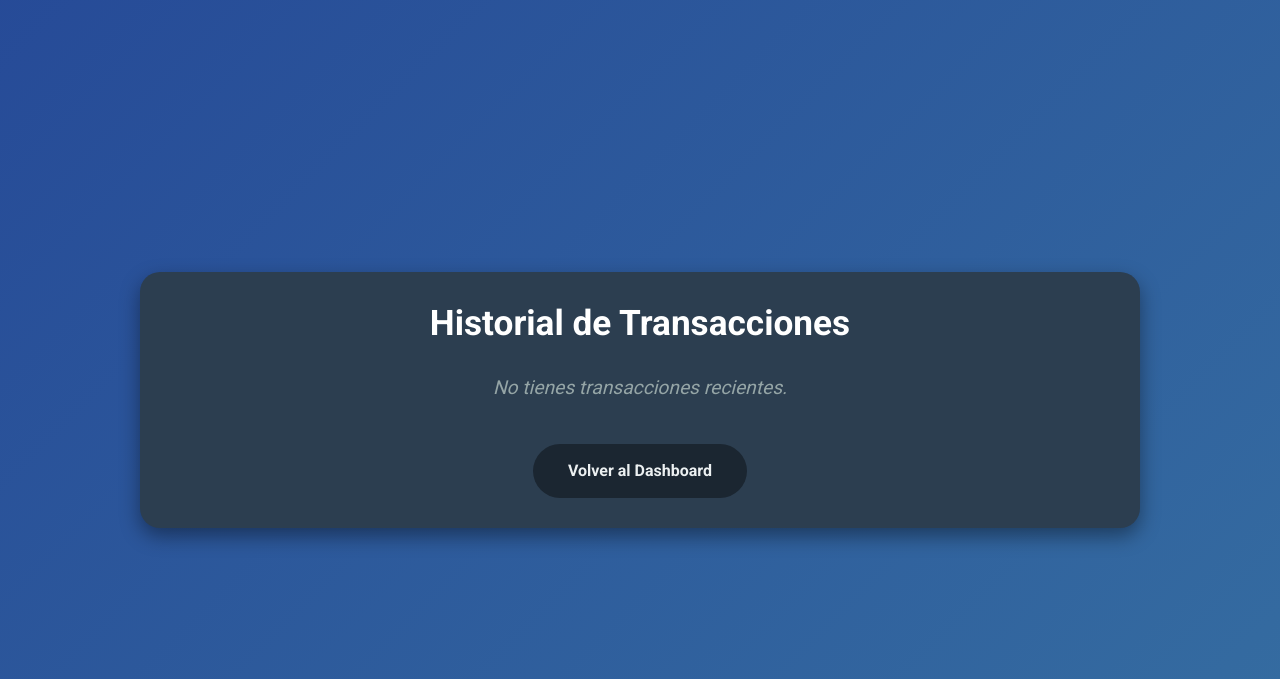
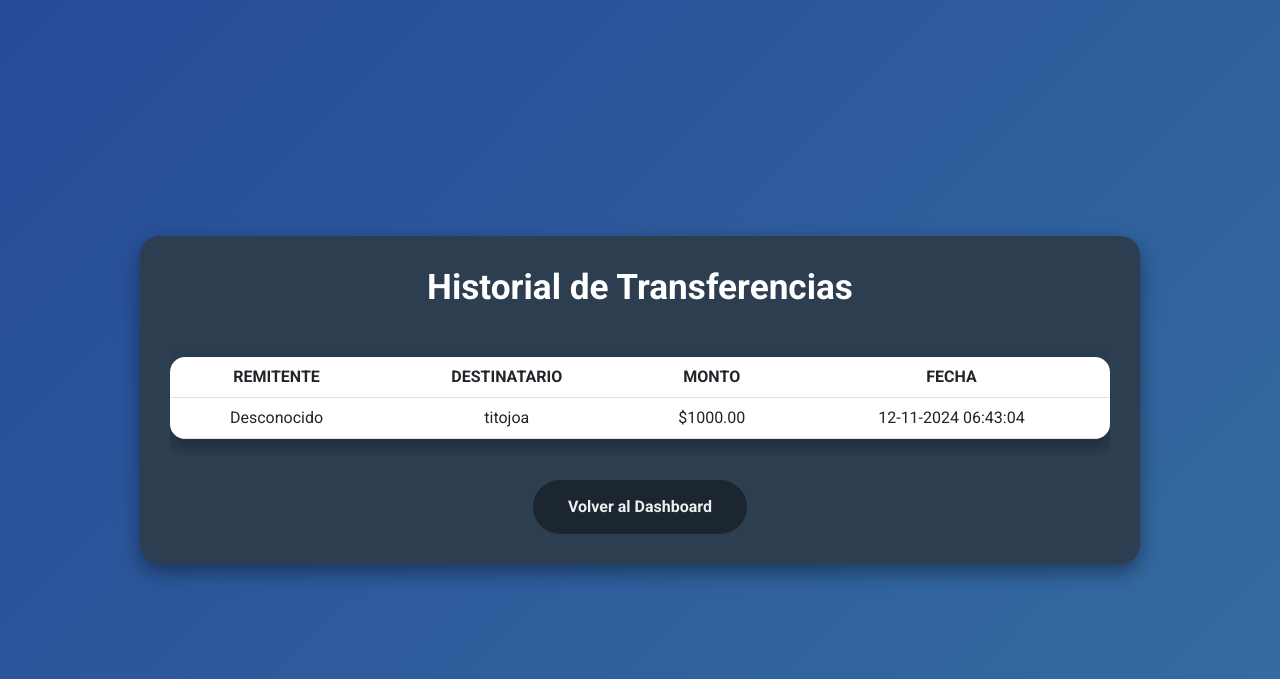
Before and after one commit to tittojoa21/billetera-TUP, a Flask app: page /transfer_history in a window 1280 px wide. Shown: the top 679 px of the page. Run offline with Flask 3, Linux system fonts and the light colour scheme; a user stored in the database is signed in.

Commit message:
cambio history

```diff
--- a/templates/transfer_history.html
+++ b/templates/transfer_history.html
@@ -4,7 +4,7 @@
 <head>
     <meta charset="UTF-8">
     <meta name="viewport" content="width=device-width, initial-scale=1.0">
-    <title>Historial de Transacciones - Billetera TUP</title>
+    <title>Historial de Transferencias - Billetera TUP</title>
     <link href="https://cdn.jsdelivr.net/npm/bootstrap@5.3.0/dist/css/bootstrap.min.css" rel="stylesheet">
     <link href="https://fonts.googleapis.com/css2?family=Roboto:wght@400;700&display=swap" rel="stylesheet">
     <link rel="stylesheet" href="https://cdn.jsdelivr.net/npm/bootstrap-icons/font/bootstrap-icons.css">
@@ -180,50 +180,46 @@
 
 <body>
     <div class="container">
-        <h1>Historial de Transacciones</h1>
+        <h1>Historial de Transferencias</h1>
 
-        <!-- Tabla de transacciones -->
-        {% if transactions %}
+        <!-- Tabla de transferencias -->
+        {% if transfers %}
         <div class="table-responsive">
             <table class="table table-hover mt-4 align-middle">
                 <thead>
                     <tr>
-                        <th>Tipo</th>
                         <th>Remitente</th>
-                        <th>Destino</th>
+                        <th>Destinatario</th>
                         <th>Monto</th>
                         <th>Fecha</th>
                     </tr>
                 </thead>
                 <tbody>
-                    {% for transaction in transactions %}
+                    {% for transfer in transfers %}
                     <tr>
                         <td>
-                            {% if transaction.type == 'deposit' %}
-                            <i class="icon bi bi-arrow-down-circle-fill received"></i> Depósito
-                            {% elif transaction.type == 'withdraw' %}
-                            <i class="icon bi bi-arrow-up-circle-fill sent"></i> Retiro
-                            {% elif transaction.type == 'transfer' %}
-                            <i class="icon bi bi-arrow-left-right"></i> Transferencia
-                            {% elif transaction.type == 'buy_dollars' %}
-                            <i class="icon bi bi-currency-exchange"></i> Compra de Dólares
-                            {% elif transaction.type == 'sell_dollars' %}
-                            <i class="icon bi bi-cash-stack"></i> Venta de Dólares
+                            {% if transfer.sender_id == current_user.id %}
+                                Tú
                             {% else %}
-                            {{ transaction.type | capitalize }}
+                                {{ transfer.sender.username if transfer.sender else 'Desconocido' }}
                             {% endif %}
                         </td>
-                        <td>{{ transaction.sender.username if transaction.sender else "Tú" }}</td>
-                        <td>{{ transaction.destination if transaction.destination else "N/A" }}</td>
-                        <td>${{ "%.2f" | format(transaction.amount) }}</td>
-                        <td>{{ transaction.timestamp.strftime('%d-%m-%Y %H:%M:%S') }}</td>
+                        <td>
+                            {% if transfer.destination == current_user.username %}
+                                Tú
+                            {% else %}
+                                {{ transfer.destination if transfer.destination else 'Desconocido' }}
+                            {% endif %}
+                        </td>
+                        <td>${{ "%.2f" | format(transfer.amount) }}</td>
+                        <td>{{ transfer.timestamp.strftime('%d-%m-%Y %H:%M:%S') }}</td>
                     </tr>
                     {% endfor %}
                 </tbody>
             </table>
         </div>
         {% else %}
-        <p class="empty-state">No tienes transacciones recientes.</p>
+        <p class="empty-state">No tienes transferencias recientes.</p>
         {% endif %}
 
         <!-- Botón de regreso al dashboard -->
```
Also changed, not shown: templates/dashboard.html (+1 -12 lines), database.db.
